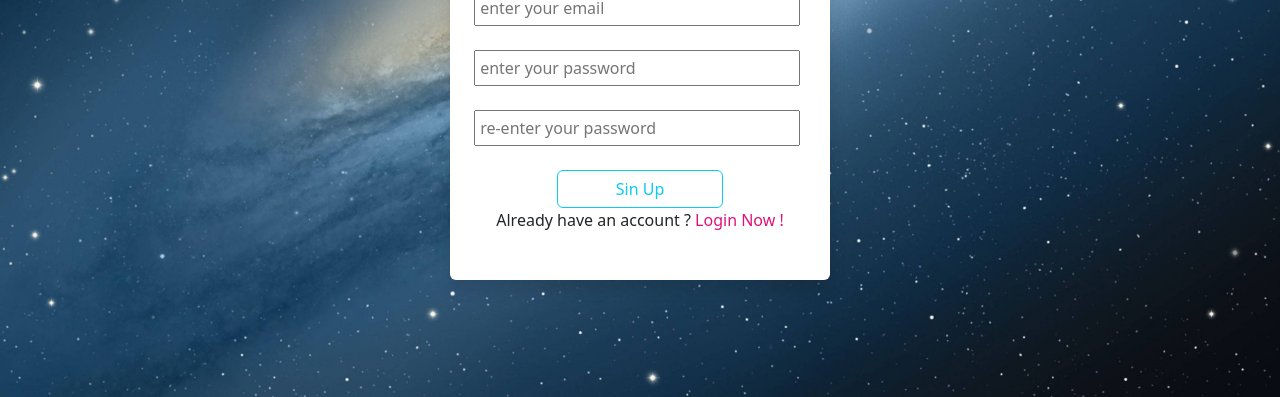
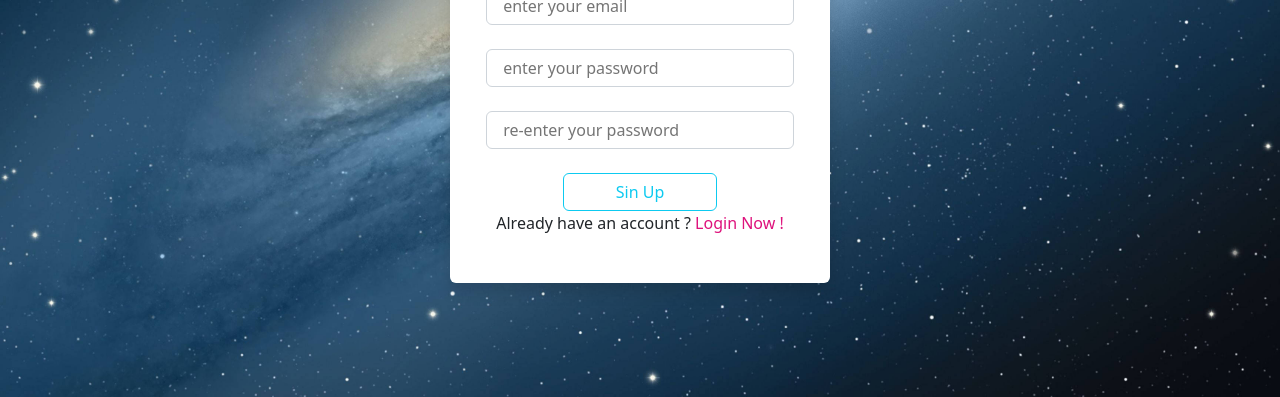
Before and after one commit to anhducati/CV-project, a plain HTML site: page html/sinup.html in a window 1280 px wide. Shown: the part 403-800 px from the top of the page. Drawn offline with Linux system fonts and the light colour scheme.

Commit message:
can chinh form login , sinup

```diff
--- a/css/login.css
+++ b/css/login.css
@@ -46,13 +46,10 @@ img{
 }
 .loginError{
     font-size: 12px;
-    /* line-height: 25px; */
     color: #f34624;
-    /* margin-left: 0px; */
 }
 .btn-outline-info {
     display: block;
-    /* text-align: center; */
     margin: 0 auto;
 }
 .registerError{
@@ -60,6 +57,41 @@ img{
     color: #f34624;
 
 }
-/* .mb-4{
+.mb-4{
     margin: auto;
-} */
+}
+.email{
+    display: block;
+    width: 100%;
+    padding: 0.375rem 0.75rem;
+    font-size: 1rem;
+    font-weight: 400;
+    line-height: 1.5;
+    color: #212529;
+    background-color: #fff;
+    background-clip: padding-box;
+    border: 1px solid #ced4da;
+    -webkit-appearance: none;
+    -moz-appearance: none;
+    appearance: none;
+    border-radius: 0.375rem;
+    transition: border-color 0.15s ease-in-out, box-shadow 0.15s ease-in-out;
+  }
+  .pass
+  {
+    display: block;
+    width: 100%;
+    padding: 0.375rem 0.75rem;
+    font-size: 1rem;
+    font-weight: 400;
+    line-height: 1.5;
+    color: #212529;
+    background-color: #fff;
+    background-clip: padding-box;
+    border: 1px solid #ced4da;
+    -webkit-appearance: none;
+    -moz-appearance: none;
+    appearance: none;
+    border-radius: 0.375rem;
+    transition: border-color 0.15s ease-in-out, box-shadow 0.15s ease-in-out;
+  }
--- a/html/sinup.html
+++ b/html/sinup.html
@@ -42,13 +42,13 @@
                     <div class="form-item">
 
                         <div class="mb-4">
-                            <input type="text" style="width: 326px; height: 36px; " id="name" name="username" class="email"  placeholder=" enter your email"><br>
+                            <input type="text" name="username"  id="name" class="email"  placeholder=" enter your email">
                         </div>
                         <div class="mb-4">
-                            <input type="password" style="width: 326px; height: 36px; " name="pwd" id="password" placeholder=" enter your password">
+                            <input type="password"  name="pwd" id="password" class="pass" placeholder=" enter your password">
                         </div>
                          <div class="mb-4">
-                            <input type="password" style="width: 326px; height: 36px; " name="pwd-confirm" id="password-confirmation"  placeholder=" re-enter your password">
+                            <input type="password"  name="pwd-confirm" id="password-confirmation" class="pass" placeholder=" re-enter your password">
                         </div>
                         <button class="btn btn-outline-info w-50" id = btn-Register>Sin Up</button>
                     </form>
```
Also changed, not shown: html/CVQuocAnh.html (+2 -2 lines), html/login.html (+2 -2 lines).
